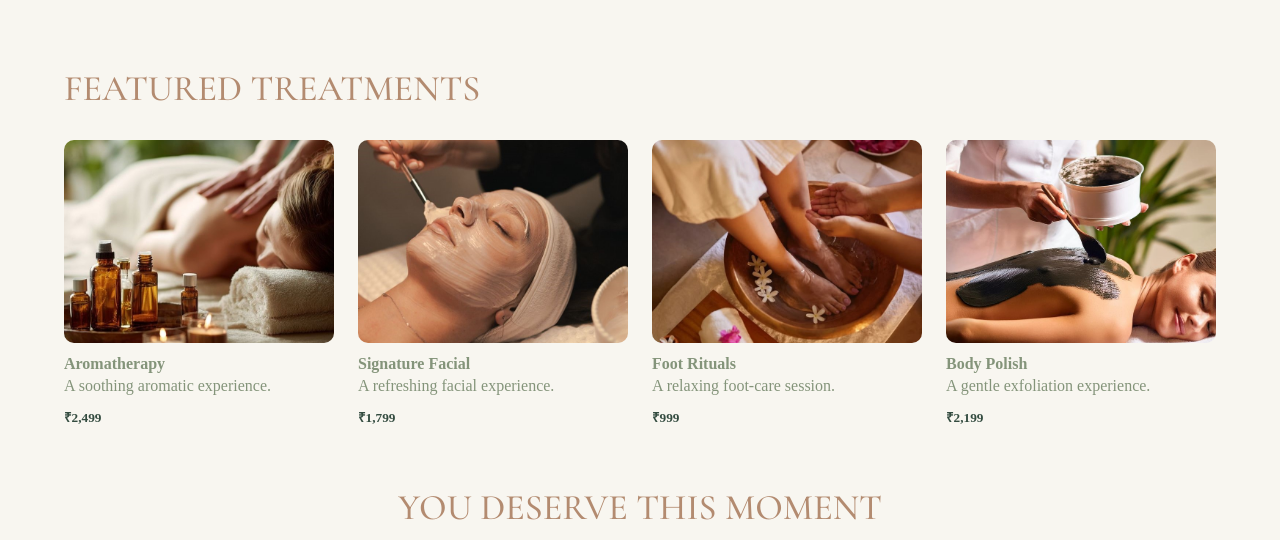
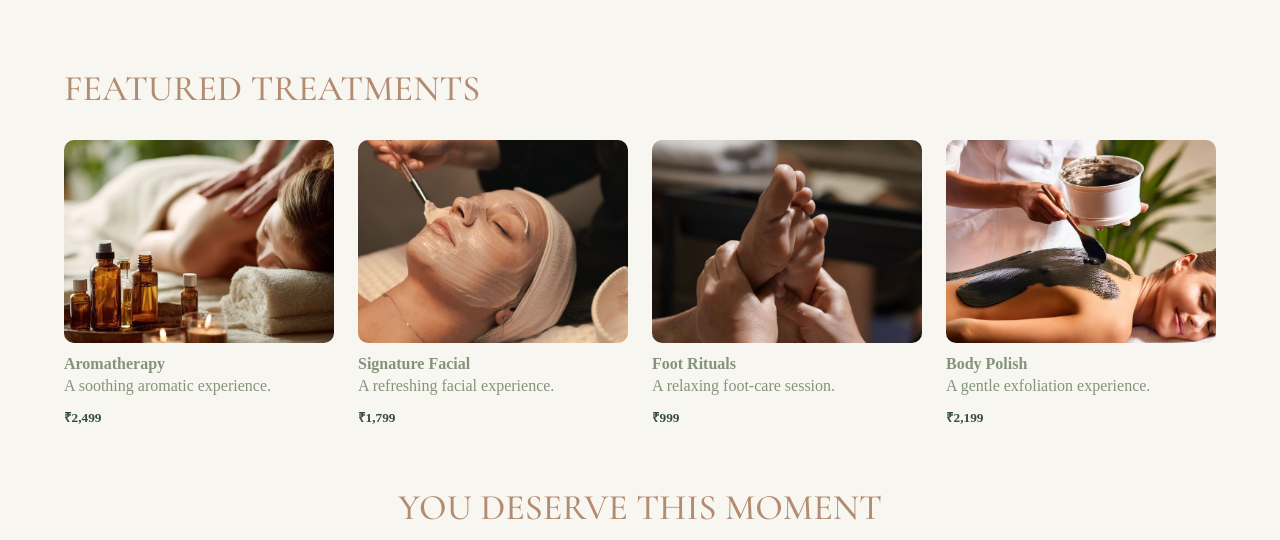
Before and after one commit to moulyakr14/Serene-Space, a plain HTML site: page index.html in a window 1280 px wide. Shown: the part 742-1282 px from the top of the page. Drawn offline with nearby package versions, Linux system fonts and the light colour scheme.

Commit message:
changed an image

```diff
--- a/index.html
+++ b/index.html
@@ -62,7 +62,7 @@
 					<h5>₹1,799</h5>
 				</div>
 				<div class="therapy">
-					<img src="./asset/foot.jpg" alt="Relaxing foot care ritual" loading="lazy" />
+					<img src="./asset/footritual.jpg" alt="Relaxing foot care ritual" loading="lazy" />
 					<h4>Foot Rituals</h4>
 					<p>A relaxing foot-care session.</p>
 					<h5>₹999</h5>
```
Also changed, not shown: asset/deeptissue.jpg (added), asset/footritual.jpg (added), asset/gentlerefresh.jpg (added), asset/herbalbody.jpg (added), asset/hotstone.jpg (added), asset/hydration.jpg (added), asset/luxurygold.jpg (added), asset/luxurypedicure.jpg (renamed from asset/foot.jpg), asset/relaxingbody.jpg (added), asset/signaturemanicure.jpg (added), asset/swedish.jpg (added).
